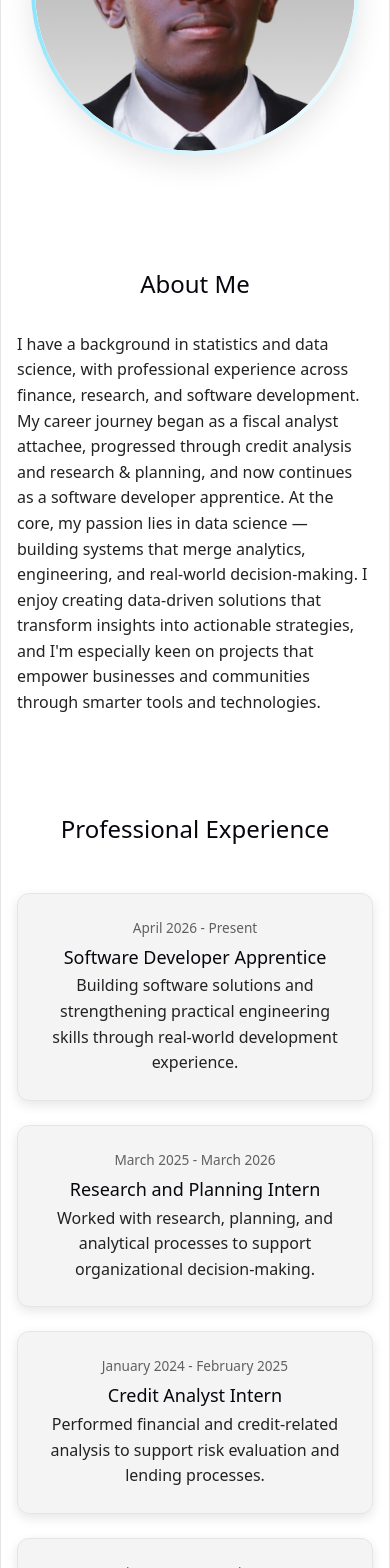
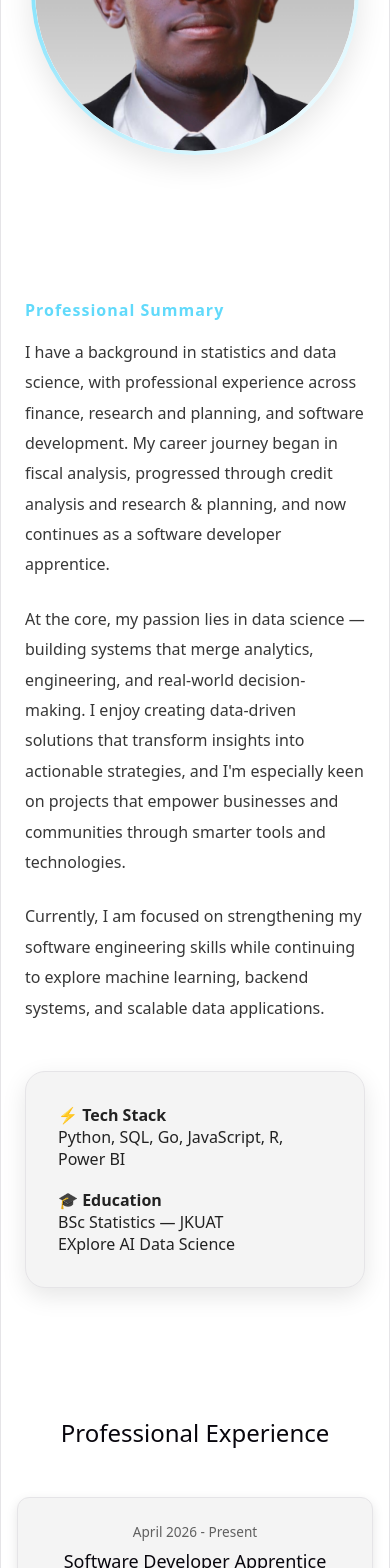
Before and after one commit to Michael-Nyawade/Michael-Nyawade.github.io, a React (Vite) app: page / in a window 390 px wide. Shown: the part 821-2389 px from the top of the page. Built offline with nearby package versions, Linux system fonts and the light colour scheme.

Commit message:
Redesigned About section with responsive split layout and quick facts card

```diff
--- a/src/sections/About.jsx
+++ b/src/sections/About.jsx
@@ -1,27 +1,113 @@
-import React from "react";
-
 export default function About() {
   return (
-    <section id="about" style={{ padding: "3rem 1rem", textAlign: "center" }}>
-      <h2>About Me</h2>
+    <section
+      id="about"
+      style={{ padding: "5rem 1.5rem" }}
+    >
       <div
         style={{
-          maxWidth: "800px",
-          margin: "2rem auto 0",
-          textAlign: "left",
-          lineHeight: 1.6,
+          display: "flex",
+          gap: "3rem",
+          alignItems: "flex-start",
+          justifyContent: "space-between",
+          flexWrap: "wrap",
+          maxWidth: "1100px",
+          margin: "0 auto",
         }}
       >
-        <p>
-          I have a background in statistics and data science, with professional experience
-          across finance, research, and software development. My career journey began as a fiscal
-          analyst attachee, progressed through credit analysis and research & planning, and
-          now continues as a software developer apprentice. At the core, my passion lies in
-          data science — building systems that merge analytics, engineering, and real-world
-          decision-making. I enjoy creating data-driven solutions that transform insights
-          into actionable strategies, and I'm especially keen on projects that empower
-          businesses and communities through smarter tools and technologies.
-        </p>
+        {/* LEFT CONTENT */}
+        <div
+          data-aos="fade-right"
+          style={{ flex: "1 1 600px", textAlign: "left" }}
+        >
+          <p
+            style={{
+              color: "var(--accent-color)",
+              fontWeight: "600",
+              letterSpacing: "1px",
+              marginBottom: "1rem",
+            }}
+          >
+            Professional Summary
+          </p>
+
+          <p
+            style={{
+              lineHeight: 1.9,
+              marginBottom: "1.5rem",
+              opacity: 0.9,
+            }}
+          >
+            I have a background in statistics and data science,
+            with professional experience across finance, research and
+            planning, and software development. My career journey began in
+            fiscal analysis, progressed through credit analysis and research
+            & planning, and now continues as a software developer apprentice.
+          </p>
+
+          <p
+            style={{
+              lineHeight: 1.9,
+              marginBottom: "1.5rem",
+              opacity: 0.9,
+            }}
+          >
+            At the core, my passion lies in data science — building systems
+            that merge analytics, engineering, and real-world decision-making.
+            I enjoy creating data-driven solutions that transform insights into
+            actionable strategies, and I'm especially keen on projects that empower
+            businesses and communities through smarter tools and technologies.
+          </p>
+
+          <p
+            style={{ lineHeight: 1.9, opacity: 0.9 }}
+          >
+            Currently, I am focused on strengthening my
+            software engineering skills while continuing to
+            explore machine learning, backend systems, and
+            scalable data applications.
+          </p>
+        </div>
+
+        {/* RIGHT QUICK FACTS CARD */}
+        <div
+          data-aos="fade-left"
+          style={{
+            flex: "1 1 320px",
+            maxWidth: "360px",
+            width: "100%",
+          }}
+        >
+          <div
+            style={{
+              backgroundColor: "var(--secondary-color)",
+              border: "1px solid var(--border-color)",
+              borderRadius: "20px",
+              padding: "2rem",
+              boxShadow: "0 8px 24px var(--shadow-color)",
+              textAlign: "left",
+            }}
+          >
+            <div
+              style={{
+                display: "flex",
+                flexDirection: "column",
+                gap: "1.2rem",
+              }}
+            >
+              <div>
+                <strong>⚡ Tech Stack</strong>
+                <p>Python, SQL, Go, JavaScript, R, Power BI</p>
+              </div>
+
+              <div>
+                <strong>🎓 Education</strong>
+                <p>BSc Statistics — JKUAT</p>
+                <p>EXplore AI Data Science</p>
+              </div>
+            </div>
+          </div>
+        </div>
       </div>
     </section>
   );
```
